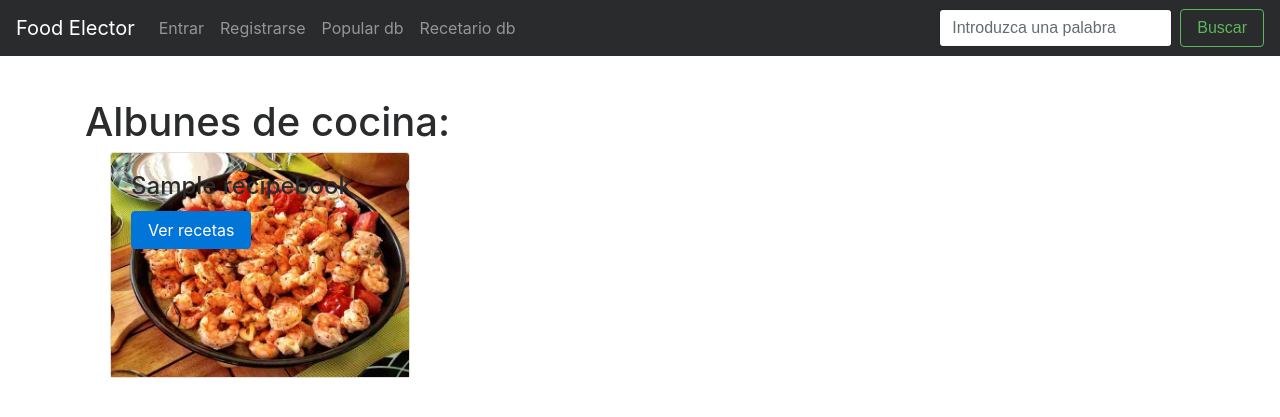
After one commit to angelxwars/FoodElector, a Django app: page /recipebook/ in a window 1280 px wide. The commit adds this page. Shown: the top 417 px of the page. Run offline with Django 3.2, Linux system fonts and the light colour scheme; tables that the repository leaves empty hold one stand-in row (values such as "Sample post"); some libraries are stand-ins or nearby versions.

Commit message:
implementadas recetas por libros de recetas

```diff
--- a/FoodElector/urls.py
+++ b/FoodElector/urls.py
@@ -35,5 +35,7 @@ urlpatterns = [
     # FoodElector
     url(r'^ingredients/', food_views.ingredients, name="ingredients"),
     url(r'^description/$', food_views.description, name="description"),
+    url(r'^recipebook/$', food_views.recipe_book, name="recipebook"),
+    url(r'^recipes/$', food_views.recipes, name="recipes"),
 
 ]
--- a/food/views.py
+++ b/food/views.py
@@ -5,7 +5,7 @@ import sys
 from django.shortcuts import render
 from food.forms import IngredientForm
 import contentBased.contentBased as cB
-from food.models import Recipe, Ingredient
+from food.models import Recipe, Ingredient, RecipeBook
 
 
 # Create your views here.
@@ -36,7 +36,7 @@ def ingredients(request):
                     print ("Fallo en: " + recipe)
 
 
-            return render(request, 'recipes.html', {'recipes': recipes, 'recetas':recetario})
+            return render(request, 'recipes.html', {'recipes': recipes})
     else:
         form = IngredientForm()
     return render(request, 'ingredients.html', {'form': form})
@@ -51,3 +51,18 @@ def description(request):
     else:
         form = IngredientForm()
     return render(request, 'ingredients.html', {'form': form})
+
+def recipe_book(request):
+    books = RecipeBook.objects.all
+    return render(request, 'recipe_book.html', {'books': books})
+
+def recipes(request):
+    try:
+        bookTitle = request.GET.get('book','')
+        book = RecipeBook.objects.get(title=bookTitle)
+        recipes = Recipe.objects.select_related().filter(recipe_book=book.id)
+        for recipe in recipes:
+            print( recipe.title)
+    except:
+        recipes = Recipe.objects.all()
+    return render(request, 'recipes.html', {'recipes': recipes})
--- a/templates/base.html
+++ b/templates/base.html
@@ -20,11 +20,14 @@
             {% if user.is_authenticated %}
                 <li><a class="nav-link" href="{% url 'logout' %}">Salir</a></li>
                 <li><a class="nav-link" href="{% url 'populate' %}">Popular db</a></li>
+                <li><a class="nav-link" href="{% url 'recipebook' %}">Recetario db</a></li>
 
             {% else %}
                 <li><a class="nav-link" href="{% url 'login' %}">Entrar</a></li>
                 <li><a class="nav-link" href="{% url 'register' %}">Registrarse</a></li>
                 <li><a class="nav-link" href="{% url 'populate' %}">Popular db</a></li>
+                <li><a class="nav-link" href="{% url 'recipebook' %}">Recetario db</a></li>
+
             {% endif %}
         </ul>
         <form class="form-inline my-2 my-lg-0">
--- /dev/null
+++ b/templates/recipe_book.html
@@ -0,0 +1,20 @@
+{% extends 'base.html' %}
+{% load static %}
+
+{% block content %}
+<h1>Albunes de cocina: </h1>
+        <ul>
+        <div class="row">
+        {% for book in books %}
+            <div class="card col-xs-6" style="width: 300px">
+                <img class="card-img-top" src="{% static "img/recetas.jpg" %}" alt="Card image">
+                <div class="card-img-overlay">
+                    <h4 class="card-title">{{ book.title }}</h4>
+                    <a href="/recipes?book={{ book.title }}" class="btn btn-primary"> Ver recetas  </a>
+                </div>
+            </div>
+        {% endfor %}
+        </div>
+    </ul>
+
+{% endblock %}
```
Also changed, not shown: scraping/populate.py (+12 -4 lines), templates/recipes.html (+4 -4 lines), 1 other file.
